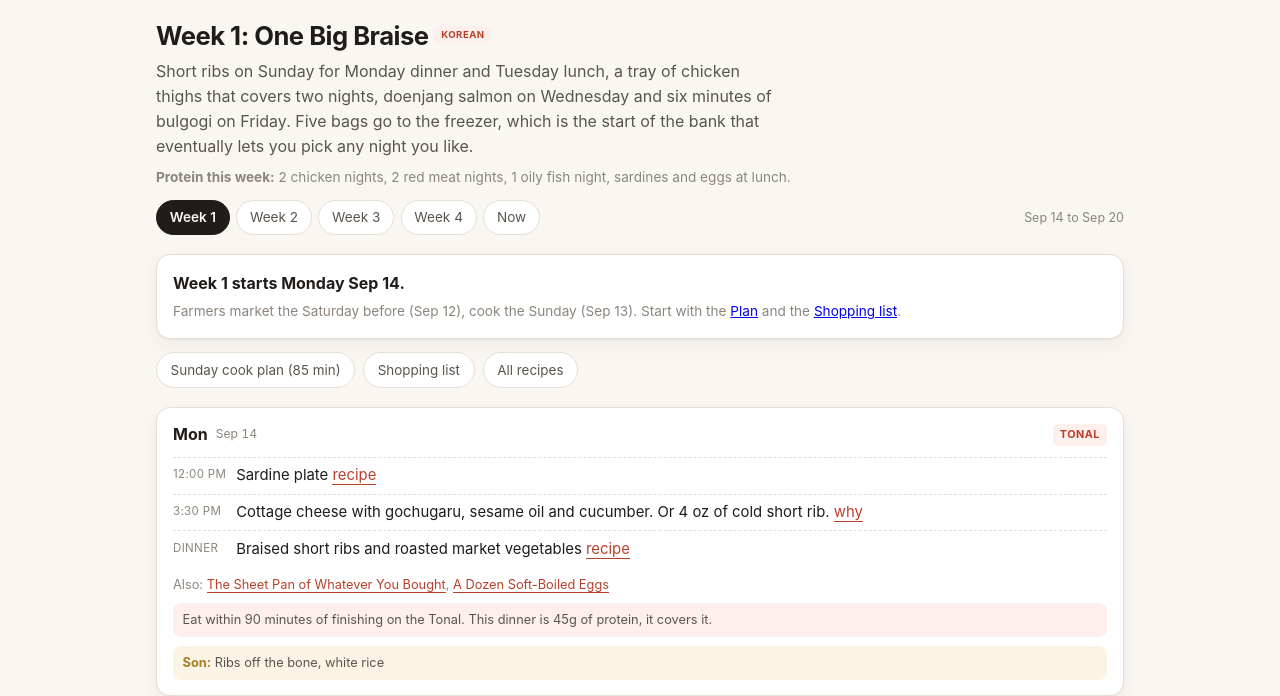
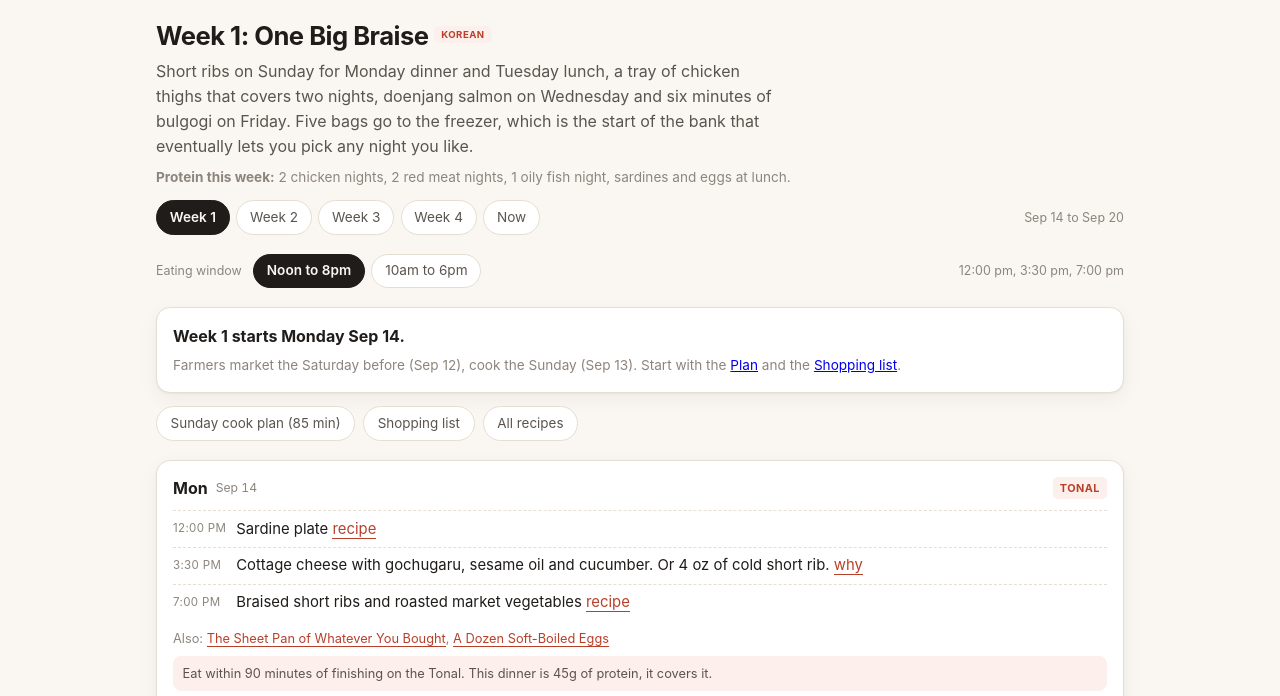
Before and after one commit to frugalhahns/kitchen, a plain HTML site: page index.html in a window 1280 px wide. Shown: the part 91-787 px from the top of the page. Drawn offline with Linux system fonts and the light colour scheme.

Commit message:
Fix the meal times: show the snack every day, and make the window switchable
Two things were wrong on the week view and he caught both.

The afternoon protein meal only rendered on lift days, so it silently
vanished on Wednesday, Saturday and Sunday. It is now on all seven. It is
the meal that closes a 50g protein gap, so hiding it three days a week
defeated the point of adding it.

The first meal was hardcoded to the window start and dinner had no time at
all, which left the week view saying "12:00 pm" and "Dinner" while the Fuel
page described noon, 3:30 and 7pm. All three rows now carry real times.

- `CONFIG.windows` replaces the single `window` and `snackTime`: two presets,
  noon to 8pm and 10am to 6pm, each carrying all three meal times.
- Picker on the week view and the Fuel page, stored in localStorage, and
  every meal time on the site follows it. Switching to the early window moves
  the day to 10:00 am, 2:00 pm and 5:30 pm.
- The early window is there because it is the honest answer to a morning
  lift, and because eating earlier in the day tends to sit slightly better
  with fasting glucose. It is the same 16:8 either way, so it is a preference
  rather than a rule, which is how the Plan page now puts it.

Co-Authored-By: Claude Opus 5 (1M context) <noreply@anthropic.com>

```diff
--- a/assets/app.js
+++ b/assets/app.js
@@ -91,6 +91,27 @@ function selectedWeek() {
 function setSelectedWeek(w) { store.set('week', w); location.search = '?w=' + w; }
 
 function weekData() { return WEEKS[selectedWeek() - 1]; }
+
+/* ---------- eating window ---------- */
+
+function activeWindow() {
+  const id = store.get('eatwindow', CONFIG.windows[0].id);
+  return CONFIG.windows.find((w) => w.id === id) || CONFIG.windows[0];
+}
+
+function windowPicker(mountSel) {
+  const mount = $(mountSel);
+  if (!mount) return;
+  const cur = activeWindow();
+  mount.className = 'weekbar';
+  mount.innerHTML =
+    '<span class="now" style="margin:0 .3rem 0 0">Eating window</span>' +
+    CONFIG.windows.map((w) => `<button data-win="${w.id}" class="${w.id === cur.id ? 'on' : ''}">${esc(w.label)}</button>`).join('') +
+    `<span class="now">${esc(cur.first)}, ${esc(cur.snack)}, ${esc(cur.dinner)}</span>`;
+  mount.querySelectorAll('button').forEach((b) => {
+    b.onclick = () => { store.set('eatwindow', b.dataset.win); location.reload(); };
+  });
+}
 
 /* ---------- chrome ---------- */
 
--- a/data/plan.js
+++ b/data/plan.js
@@ -18,10 +18,20 @@ const CONFIG = {
   resetWeeks: 12,
   // Set your real date. The week containing it gets a note.
   birthday: '2026-10-15',
-  // Eating window (16:8). Hold it loosely, see the Plan page.
-  window: { start: '12:00 pm', end: '8:00 pm' },
-  // Third eating occasion, inside the window. See the Fuel page for why.
-  snackTime: '3:30 pm',
+  // Eating windows (16:8 either way). Pick one on the week view, it sticks.
+  // Three eating occasions inside whichever you choose. See the Fuel page for why.
+  windows: [
+    {
+      id: 'noon', label: 'Noon to 8pm',
+      first: '12:00 pm', snack: '3:30 pm', dinner: '7:00 pm', end: '8:00 pm',
+      why: 'The default. Right if you lift in the afternoon or evening and eat dinner with the family at seven.',
+    },
+    {
+      id: 'early', label: '10am to 6pm',
+      first: '10:00 am', snack: '2:00 pm', dinner: '5:30 pm', end: '6:00 pm',
+      why: 'Shift here if you lift in the morning, or if you want the last meal well clear of bedtime. Eating earlier in the day tends to sit better with fasting glucose, and it is the same 16:8 either way. The first meal becomes eggs and vegetables rather than a full plate.',
+    },
+  ],
   // Protein target, grams/day. Roughly 1g per lb of goal bodyweight.
   proteinTarget: 170,
   // Fiber target, grams/day. The number this plan was missing entirely.
@@ -1224,7 +1234,7 @@ const PROTOCOL = {
     { rule: 'Fiber, 30 to 40g a day. Lentils and beans are how you get there.', detail: 'This plan originally had no fiber target at all, which was a real hole given both of your numbers. Vegetables alone get you to about 17g. A cup of lentils or black beans adds 15 and closes it in one move. Viscous fiber lowers LDL directly and blunts the glucose rise from anything eaten with it, so it happens to be the one addition that works on your cholesterol and your blood sugar at the same time. Legumes are not grains and were never excluded from this protocol.' },
     { rule: 'Ten pounds of vegetables a week, from the market.', detail: 'It sounds like a lot and it is roughly right for two adults. Buy for the slot rather than the recipe: roasting vegetables, sturdy greens, something raw and crunchy, herbs, alliums. Then roast a sheet pan of whatever it was.' },
     { rule: 'Three eating occasions inside the window, not two.', detail: 'Noon, around 3:30pm, and dinner. Two meals a day quietly delivers about 120g of protein against a 170g target and a deficit big enough to cost you muscle, which is a fat-loss plan rather than the recomposition you actually want. The afternoon one is a protein meal, not a snack: cottage cheese, yogurt, or four ounces of whatever is already cooked. The Fuel page has the arithmetic and your numbers.' },
-    { rule: 'Eat between noon and 8pm, and hold it loosely.', detail: 'Black coffee, tea and water in the morning. The window is a tool for eating less without counting, not a rule with moral weight. If you lift in the morning, shift the whole window earlier rather than eating outside it. Do not solve the protein problem with breakfast, solve it at 3:30pm.' },
+    { rule: 'Pick an eight hour window and hold it loosely.', detail: 'Noon to 8pm or 10am to 6pm, whichever fits the week. Switch it on the week view and every page follows. Black coffee, tea and water outside it. The window is a tool for eating less without counting, not a rule with moral weight, and the earlier one tends to sit slightly better with fasting glucose if dinner at 5:30 works with your family. What matters is that the three occasions land inside whichever you pick, rather than a fourth appearing outside it.' },
     { rule: 'Fats from animals, olives and avocados.', detail: 'Butter, ghee, tallow, the fat off the chicken pan, olive oil, avocado oil, sesame oil. Save every rendered fat, it is the best thing you will cook with all week and it is free.' },
     { rule: 'Alcohol goes with the free meal, if at all.', detail: 'It stalls fat loss out of proportion to its calories and it reliably wrecks the decisions that keep the rest of this intact. Attaching it to the one free meal means you never have to decide about it on a Tuesday.' },
     { rule: 'Walk ten to fifteen minutes after dinner. Every night.', detail: 'This is the highest-return habit on the whole site and it is not exercise, it is glucose management. Walking right after a meal pulls glucose into muscle without insulin. With a prediabetes history it does more per minute than anything else here. Take your son.' },
@@ -1371,12 +1381,12 @@ const FUEL = {
   },
   day: {
     title: 'How the day should actually add up',
-    body: 'Three eating occasions inside the same noon to 8pm window. Not breakfast, which would cost you the fasting hours that are doing real work on your glucose. The afternoon meal goes in the middle, and on lift days it lands close to training.',
+    body: 'Three eating occasions inside whichever eight hour window you picked. The times below follow it. The afternoon one is the meal that was missing, and on lift days it lands close to training.',
     rows: [
-      { when: 'Noon', what: 'A bowl of the lentil soup, or the sardine plate with half an avocado', protein: '55 to 65g', kcal: '700 to 800', fiber: '12 to 15g' },
-      { when: '3:30 pm', what: 'The protein meal. Cottage cheese or yogurt, with a spoon of chia in it.', protein: '25 to 35g', kcal: '200 to 300', fiber: '5g' },
-      { when: '7 pm', what: 'Dinner: 8 oz of cooked protein, two or three cups of vegetables, fat', protein: '55 to 70g', kcal: '700 to 900', fiber: '10 to 14g' },
-      { when: 'Total', what: 'Three occasions, no snacking between them', protein: '145 to 170g', kcal: '1,600 to 2,000', fiber: '30 to 35g' },
+      { slot: 'first', what: 'First meal: a bowl of soup, or the sardine plate with half an avocado', protein: '55 to 65g', kcal: '700 to 800', fiber: '12 to 15g' },
+      { slot: 'snack', what: 'The protein meal. Cottage cheese or yogurt, with a spoon of chia in it.', protein: '25 to 35g', kcal: '200 to 300', fiber: '5g' },
+      { slot: 'dinner', what: 'Dinner: 8 oz of cooked protein, two or three cups of vegetables, fat', protein: '55 to 70g', kcal: '700 to 900', fiber: '10 to 14g' },
+      { slot: 'total', what: 'Three occasions, no snacking between them', protein: '145 to 170g', kcal: '1,600 to 2,000', fiber: '30 to 35g' },
     ],
     note: 'The portion sizes matter more than the food choices here. Six ounces of cooked meat is about 45g of protein and it looks like a smallish piece on a big plate, which is how a day that felt like plenty comes in at 120g. Weigh your dinner protein twice, once this week and once in a month, and you will not need to weigh it again.',
   },
--- a/index.html
+++ b/index.html
@@ -15,6 +15,7 @@
 <script>
 renderChrome('index.html');
 const w = weekData();
+const win = activeWindow();
 const st = resetState();
 const mon = mondayForCycleWeek(w.n);
 const cookDay = addDays(mon, -1);
@@ -37,6 +38,7 @@ $('#main').innerHTML = `
   ${w.protein ? `<p class="muted"><b>Protein this week:</b> ${esc(w.protein)}</p>` : ''}
   ${st.started && !st.done ? `<div class="bar"><i style="width:${pct}%"></i></div><p class="muted">Week ${st.resetWeek} of ${CONFIG.resetWeeks} in the reset. Cycle week ${st.cycleWeek} of ${WEEKS.length}.</p>` : ''}
   <div id="wb"></div>
+  <div id="win"></div>
   ${banner}
   <div class="tools">
     <a class="btn" href="cook.html">Sunday cook plan (${esc(w.cookTime)})</a>
@@ -59,6 +61,7 @@ $('#main').innerHTML = `
 `;
 
 weekBar('#wb');
+windowPicker('#win');
 
 $('#keeps').innerHTML = (w.keeps || []).map(k => {
   const by = addDays(cookDay, k.days);
@@ -91,9 +94,9 @@ $('#days').innerHTML = w.days.map((d, i) => {
       ${d.free ? '<span class="pill free">Free meal</span>' : ''}
       <span class="pill ${d.lift ? 'lift' : 'rest'}">${d.lift ? 'Tonal' : 'No lift'}</span>
     </div>
-    <div class="meal"><span class="when">${CONFIG.window.start}</span><span class="what">${esc(d.m1)}${m1r}</span></div>
-    ${d.lift && w.snack ? `<div class="meal"><span class="when">${CONFIG.snackTime}</span><span class="what">${esc(w.snack)} <a href="fuel.html">why</a></span></div>` : ''}
-    <div class="meal"><span class="when">Dinner</span><span class="what">${esc(d.m2)}${m2r}</span></div>
+    <div class="meal"><span class="when">${esc(win.first)}</span><span class="what">${esc(d.m1)}${m1r}</span></div>
+    ${w.snack ? `<div class="meal"><span class="when">${esc(win.snack)}</span><span class="what">${esc(w.snack)} <a href="fuel.html">why</a></span></div>` : ''}
+    <div class="meal"><span class="when">${esc(win.dinner)}</span><span class="what">${esc(d.m2)}${m2r}</span></div>
     ${also.length ? `<div class="alsoline">Also: ${also.map(id => `<a href="recipes.html#${id}">${esc(RECIPES[id].name)}</a>`).join(', ')}</div>` : ''}
     ${d.post ? `<div class="postnote">${esc(d.post)}</div>` : ''}
     ${d.kid ? `<div class="kidline"><b>Son:</b> ${esc(d.kid)}</div>` : ''}
```
Also changed, not shown: fuel.html (+7 -2 lines), 1 other file.
